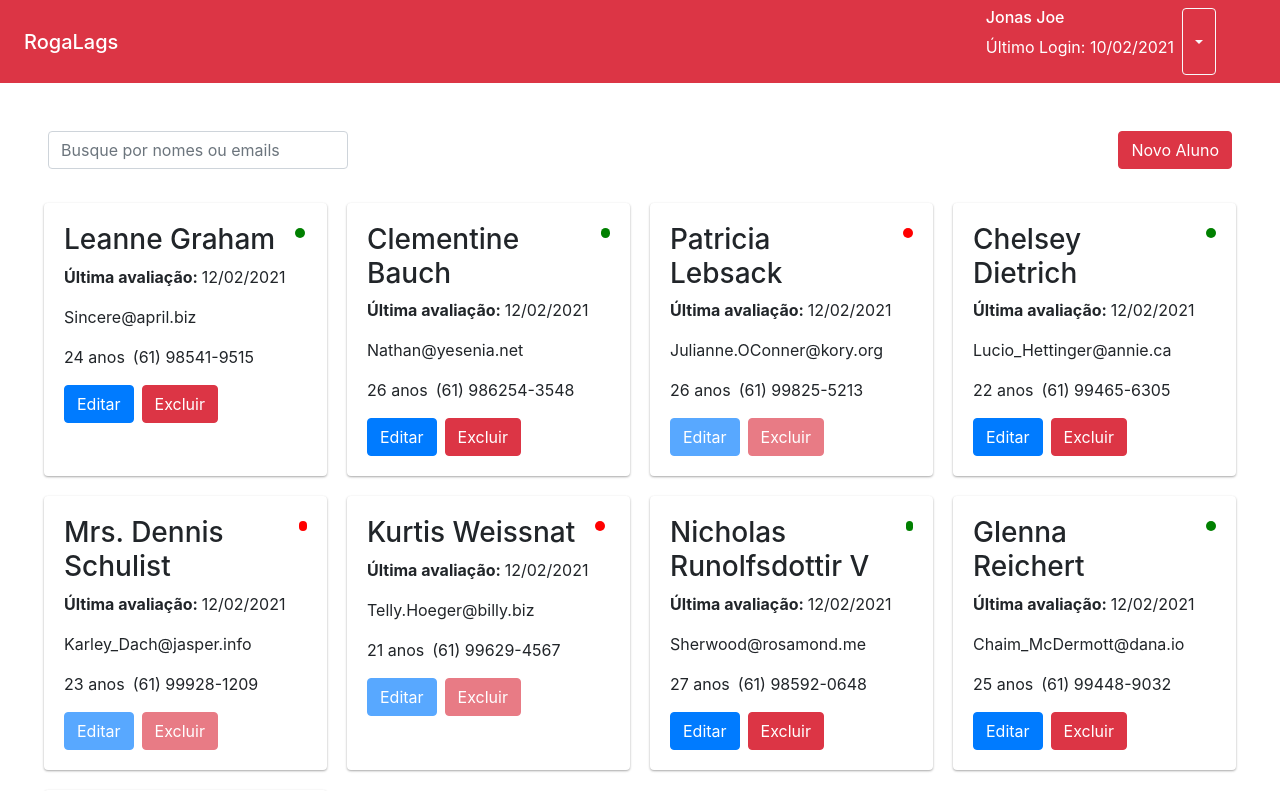
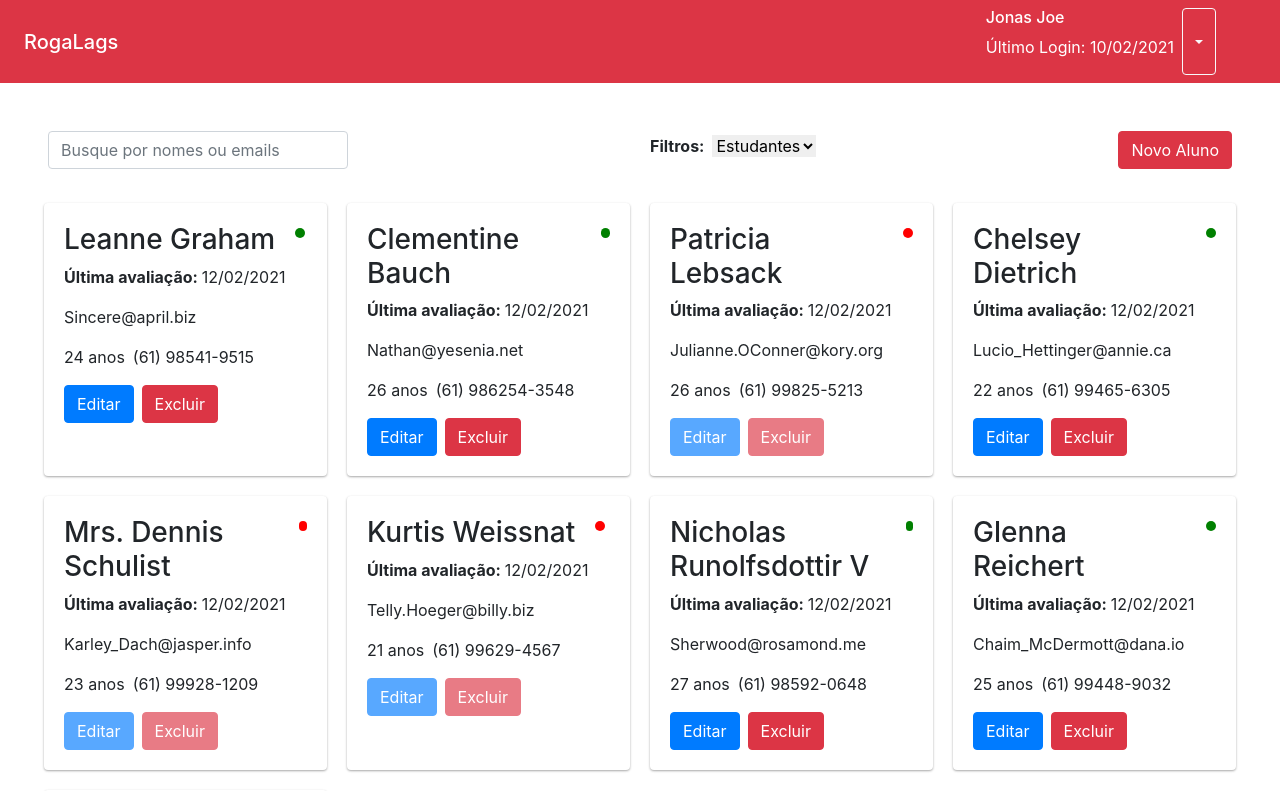
Before and after one commit to Wiriyamu/roga-labs-technical-challenge, a Vue app: page / in a window 1280 px wide. Shown: the top 791 px of the page. Built offline with nearby package versions, Linux system fonts and the light colour scheme; data requests are answered from the project's data file.

Commit message:
feat(dashboard): add filters options

```diff
--- a/src/components/ListStudents.vue
+++ b/src/components/ListStudents.vue
@@ -8,6 +8,16 @@
       aria-label="Username"
       aria-describedby="basic-addon1"
     />
+
+    <div>
+      <label class="mr-2"><strong>Filtros:</strong></label>
+      <select v-model="state.filter">
+        <option disabled value="">Estudantes</option>
+        <option>Ativos</option>
+        <option>Inativos</option>
+        <option>Todos</option>
+      </select>
+    </div>
 
     <button
       type="button"
@@ -246,6 +256,7 @@ export default {
   setup() {
     const state = reactive({
       search: '',
+      filter: '',
       studentId: null,
       student: {
         name: '',
@@ -280,6 +291,11 @@ export default {
     }
 
     const filteredStudents = computed(() => {
+      if (state.filter === 'Ativos') {
+        return state.students.filter(student => student.active === true)
+      } else if (state.filter === 'Inativos') {
+        return state.students.filter(student => student.active === false)
+      }
       return state.students.filter(student => {
         return (
           student.name.toLowerCase().includes(state.search.toLowerCase()) ||
```
